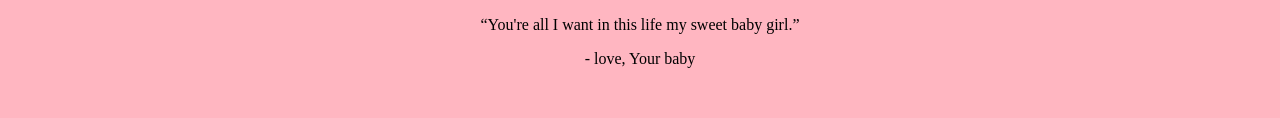
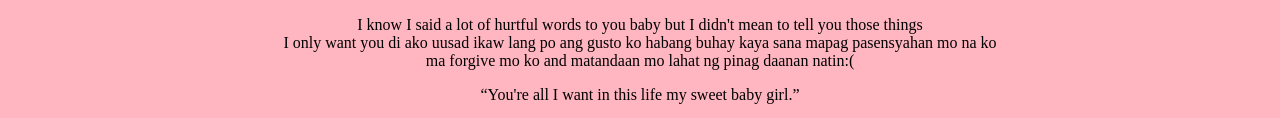
Before and after one commit to voidkteqvxc23/apology-website, a plain HTML site: page index.html in a window 1280 px wide. Shown: the part 199-317 px from the top of the page. Drawn offline with Linux system fonts and the light colour scheme.

Commit message:
Update index.html

```diff
--- a/index.html
+++ b/index.html
@@ -16,6 +16,9 @@
 <br> I didn't mean for our relationship to be like to i didn't mean to ruin what we had I'm really really sorry my sweet baby:(
 <br> Please come back I can't do it without you baby ko I really need you po. You're all I want in my life my sweet sweet girl:(
 </p></h3>
+<p> I know I said a lot of hurtful words to you baby but I didn't mean to tell you those things<br>
+  I only want you di ako uusad ikaw lang po ang gusto ko habang buhay kaya sana mapag pasensyahan mo na ko
+  <br>ma forgive mo ko and matandaan mo lahat ng pinag daanan natin:(</p>
 
 <blockquote>
 <p><q>You're all I want in this life my sweet baby girl.</q></p>
```
